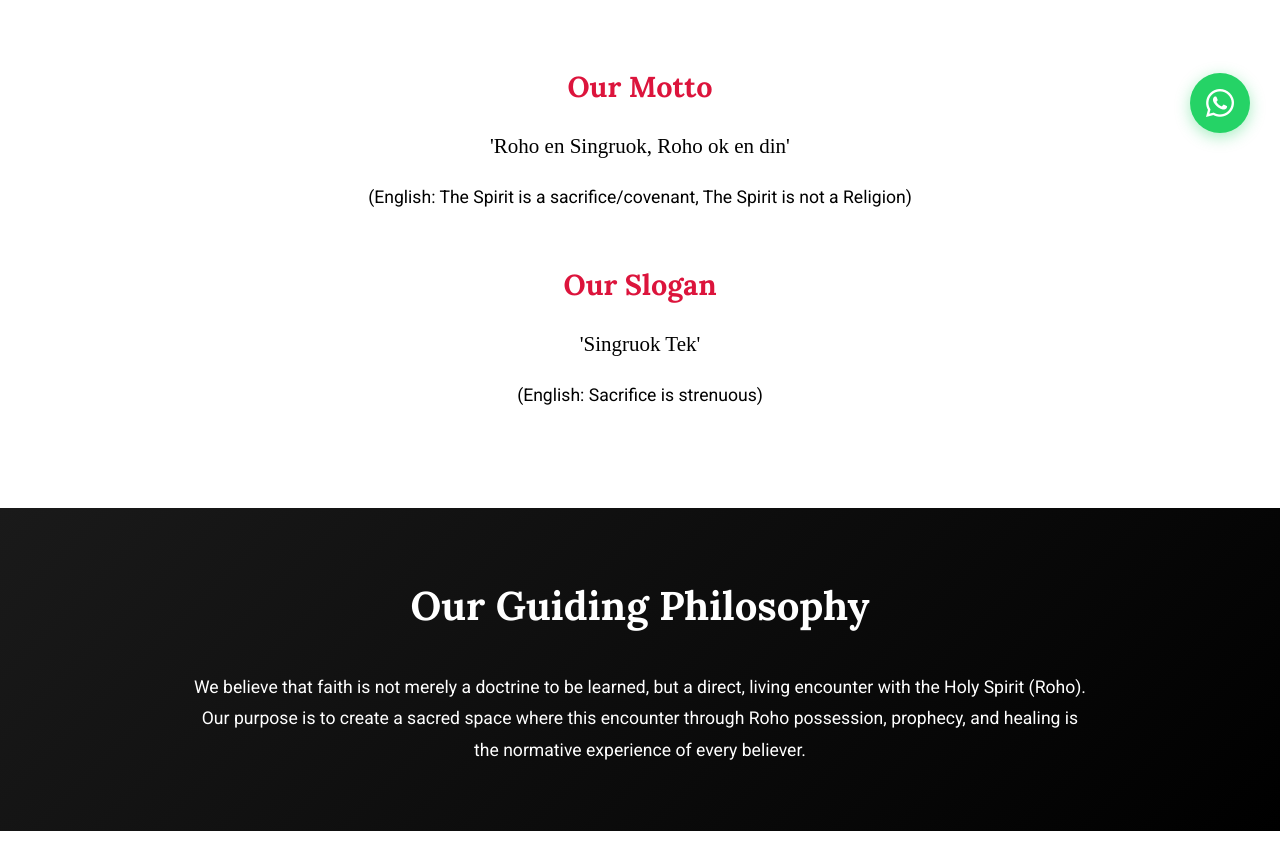
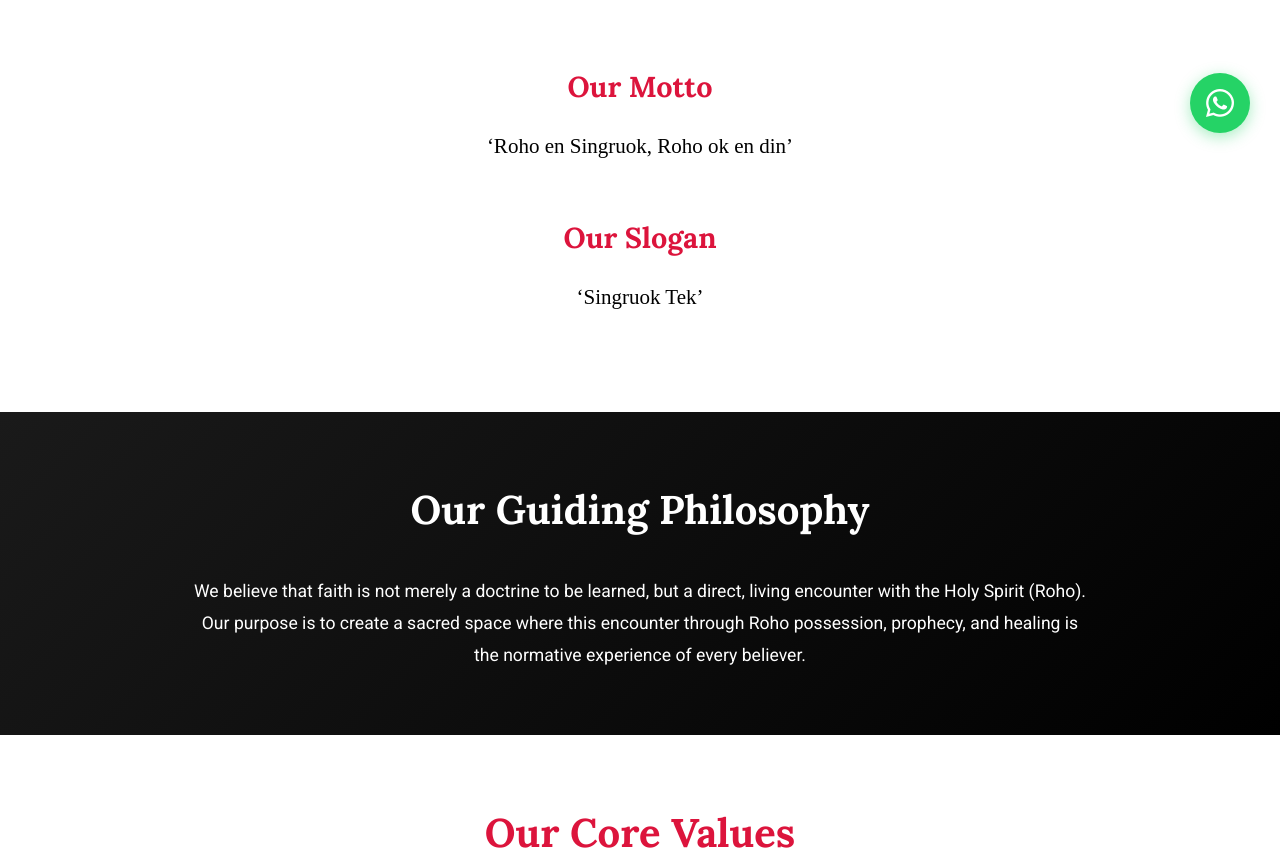
Before and after one commit to ruweholyghostchurchea/RuweHolyGhostChurch, a Django app: page / in a window 1280 px wide. Shown: the part 637-1494 px from the top of the page. Run offline with Django 5.2, Linux system fonts and the light colour scheme; some web fonts are replaced.

Commit message:
Singruok

```diff
--- a/templates/includes/footer.html
+++ b/templates/includes/footer.html
@@ -3,9 +3,8 @@
         <div class="footer-content">
             <div class="footer-section">
                 <h3>Ruwe Holy Ghost Church EA</h3>
-                <p class="footer-tagline">"A Church of the Spirit, for the People with the Spirit"</p>
-                <p class="footer-motto"><em>'Roho en Singruok, Roho ok en din'</em></p>
-                <p>(The Spirit is a sacrifice/covenant, The Spirit is not a Religion)</p>
+                <p class="footer-tagline">“A Church of the Spirit, for the People with the Spirit”</p>
+                <p class="footer-motto"><em>‘Roho en Singruok, Roho ok en din’</em></p>
             </div>
 
             <div class="footer-section">
--- a/templates/public_site/about.html
+++ b/templates/public_site/about.html
@@ -9,7 +9,7 @@
 <section class="hero" style="padding: 3rem 1rem;">
     <div class="container">
         <h1>About the Ruwe Holy Ghost Church of East Africa (RHGCEA)</h1>
-        <p class="tagline">"A Church of the Spirit, for the People with the Spirit"</p>
+        <p class="tagline">“A Church of the Spirit, for the People with the Spirit”</p>
     </div>
 </section>
 
--- a/templates/public_site/donation.html
+++ b/templates/public_site/donation.html
@@ -9,7 +9,7 @@
 <section class="hero" style="padding: 3rem 1rem;">
     <div class="container">
         <h1>Support Our Mission & Vision</h1>
-        <p class="tagline">'Singruok Tek' (Sacrifice is strenuous)</p>
+        <p class="tagline">‘Singruok Tek’ (Sacrifice is strenuous)</p>
         <p class="lead">The Ruwe Holy Ghost Church of East Africa is built on a legacy of sacrifice. Your support allows us to continue our mission to spread the Gospel, heal the sick, and fulfill the prophecies of our founders.</p>
     </div>
 </section>
@@ -123,7 +123,7 @@
 
             <div style="background: linear-gradient(135deg, #1a1a1a 0%, #000000 100%); color: white; padding: 2.5rem; border-radius: 10px; margin-top: 3rem;">
                 <p style="font-family: 'Sorts Mill Goudy', serif; font-style: italic; font-size: 21px; margin-bottom: 1rem; color: #dc143c;">
-                    'Singruok Tek'
+                    ‘Singruok Tek’
                 </p>
                 <p style="font-size: 1.15rem; margin-bottom: 0;">
                     (Sacrifice is strenuous)
--- a/templates/public_site/home.html
+++ b/templates/public_site/home.html
@@ -9,7 +9,7 @@
 <section class="hero">
     <div class="container">
         <h1>Welcome to the Ruwe Holy Ghost Church EA</h1>
-        <p class="tagline">"A Church of the Spirit, for the People with the Spirit"</p>
+        <p class="tagline">“A Church of the Spirit, for the People with the Spirit”</p>
         <p class="lead">Join us in worship, fellowship, and spiritual growth as we serve God together</p>
         <p class="lead">We are an indigenous Roho (Holy Spirit) church, born from a series of prophetic revelations in the early 20th century. Our faith is not merely a doctrine, but a direct, living encounter with the Holy Spirit (Roho).</p>
         <div class="hero-buttons">
@@ -24,14 +24,12 @@
     <div class="container">
         <div class="content-block">
             <h2 class="section-title">Our Motto</h2>
-            <p class="section-subtitle">'Roho en Singruok, Roho ok en din'</p>
-            <p style="text-align: center; font-size: 1.1rem;">(English: The Spirit is a sacrifice/covenant, The Spirit is not a Religion)</p>
+            <p class="section-subtitle">‘Roho en Singruok, Roho ok en din’</p>
         </div>
 
         <div class="content-block" style="margin-top: 3rem;">
             <h2 class="section-title">Our Slogan</h2>
-            <p class="section-subtitle">'Singruok Tek'</p>
-            <p style="text-align: center; font-size: 1.1rem;">(English: Sacrifice is strenuous)</p>
+            <p class="section-subtitle">‘Singruok Tek’</p>
         </div>
     </div>
 </section>
```
Also changed, not shown: 1 other file.
